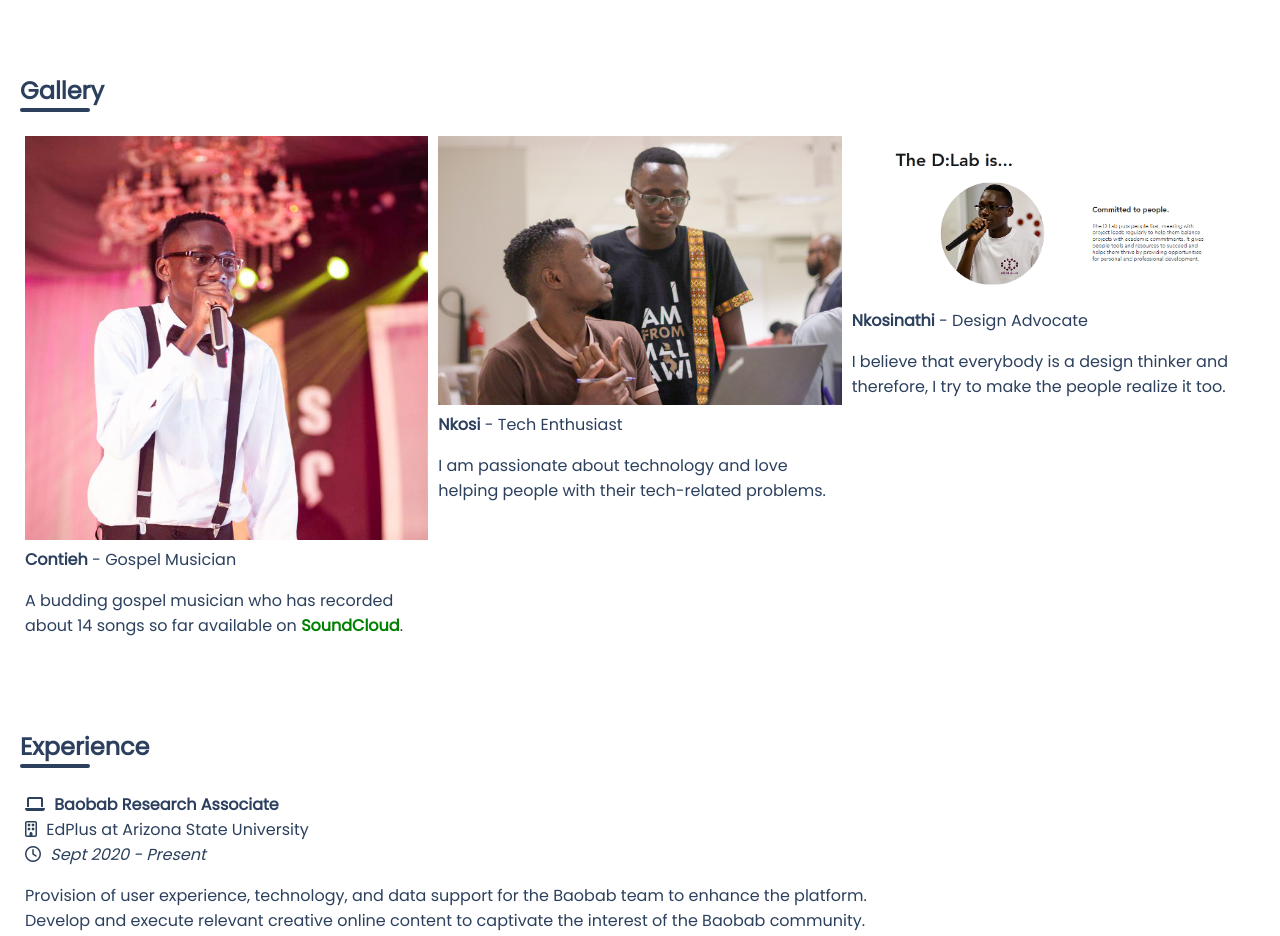
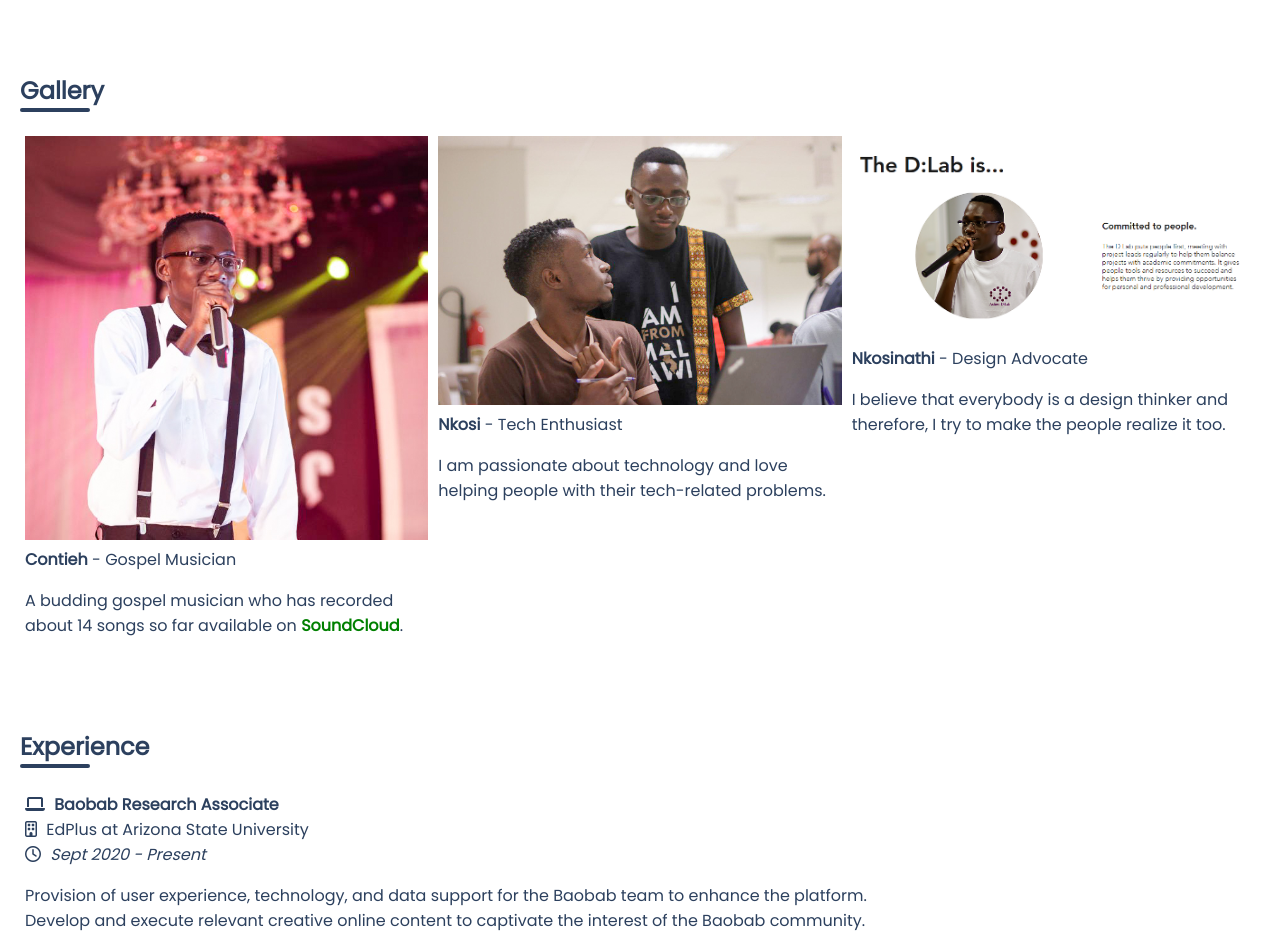
Before and after one commit to NkosinathiMzembe/portfolio, a plain HTML site: page index.html in a window 1280 px wide. Shown: the part 1320-2256 px from the top of the page. Drawn offline with Linux system fonts and the light colour scheme; a script that the page names is missing.

Commit message:
Design Advocate

```diff
--- a/index.html
+++ b/index.html
@@ -110,7 +110,7 @@
                     <p class="description">I am passionate about technology and love helping people with their tech-related problems.</p>
               </div>
               <div class="column">
-                <img src="assets/img/designlab.png" alt="Mountains" style="width:100%">
+                <img src="assets/img/designAd.png" alt="Mountains" style="width:100%">
                 <span class="role"><b>Nkosinathi</b> - Design Advocate</span>
                     <p class="description">I believe that everybody is a design thinker and therefore, I try to make the people realize it too.</p>
               </div>
```
Also changed, not shown: assets/img/designAd.png (added), assets/img/designlab.png (deleted).
